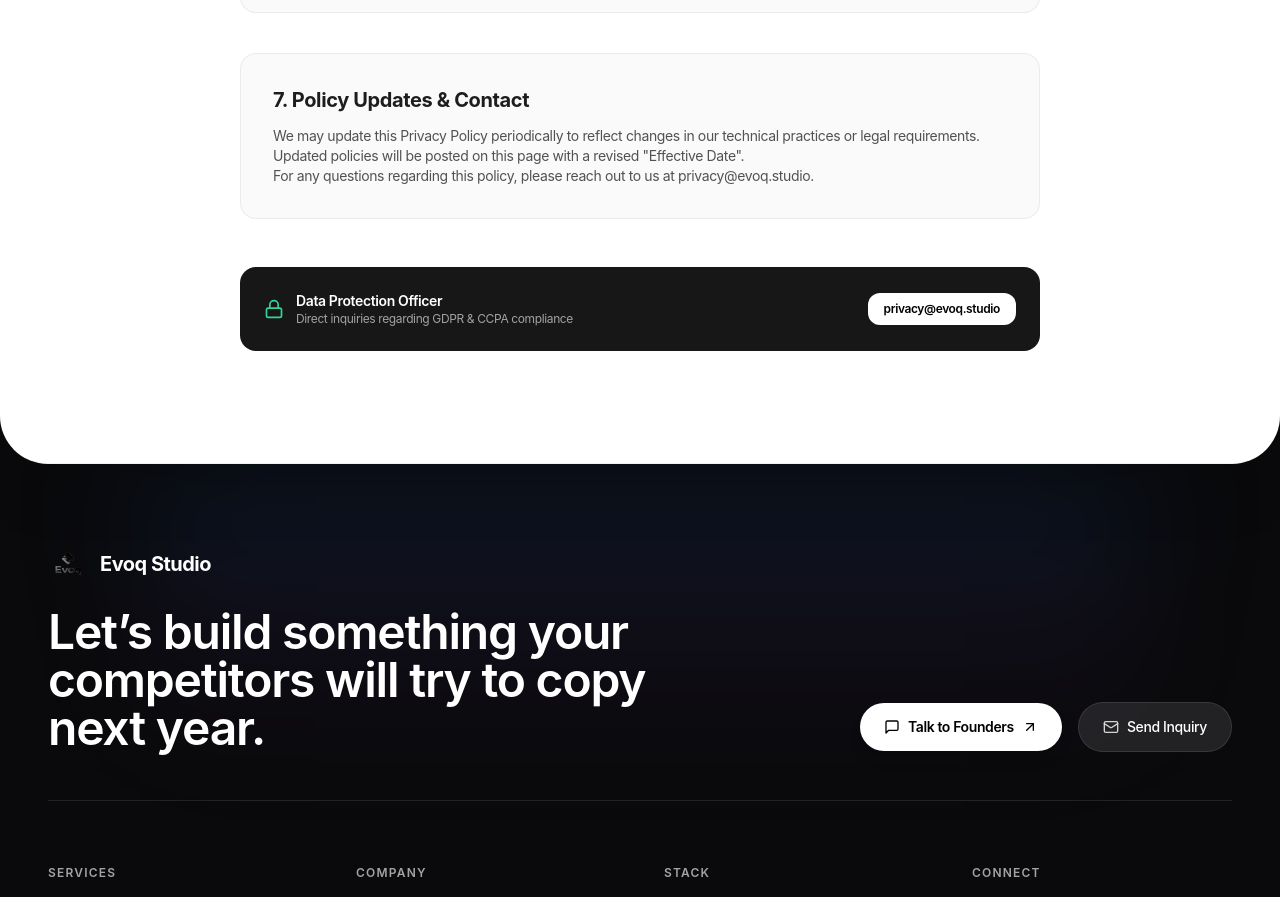
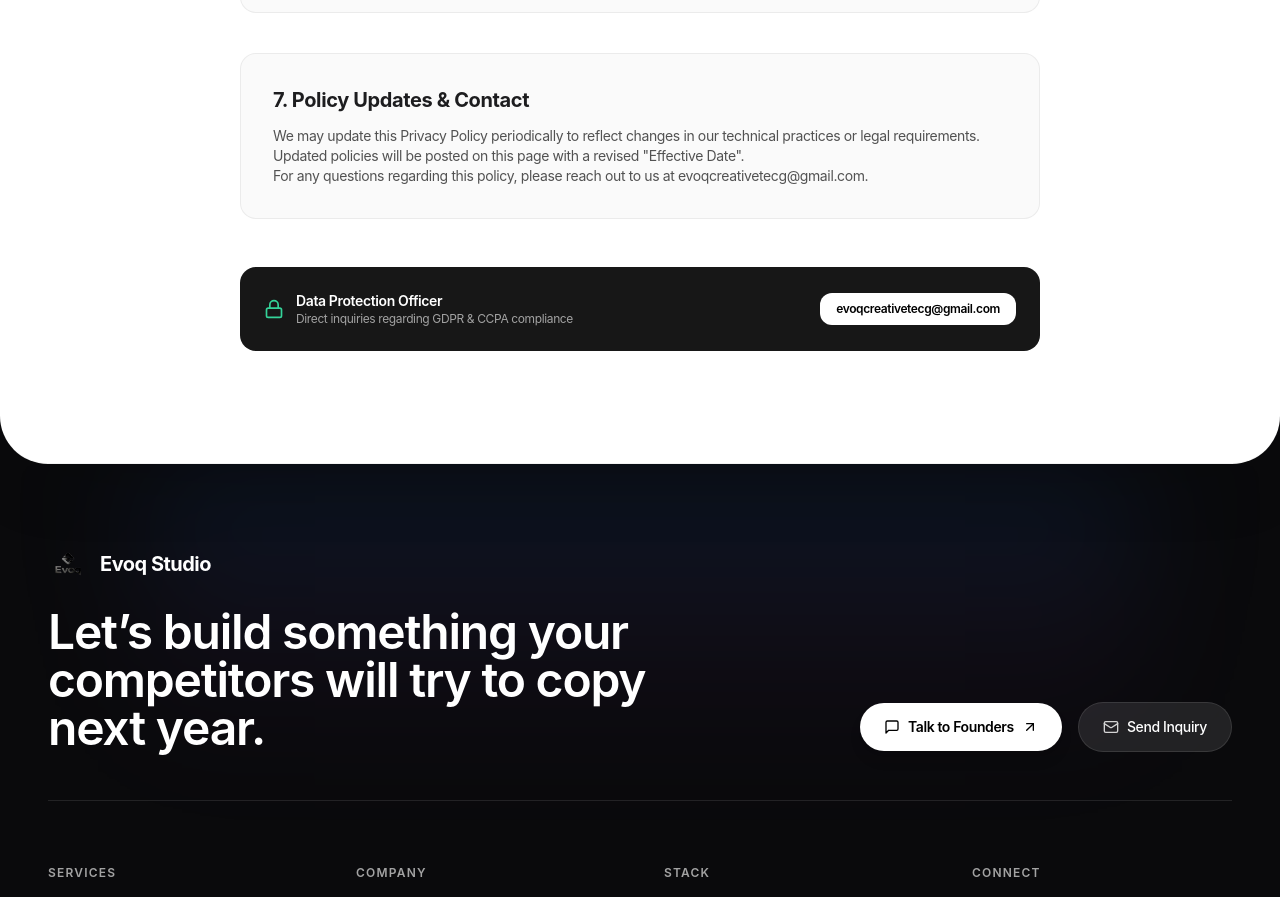
Before and after one commit to Asta39/evoqstudios, a Next.js app: page /privacy-policy in a window 1280 px wide. Shown: the part 1881-2778 px from the top of the page. Built offline with nearby package versions, Linux system fonts and the light colour scheme.

Commit message:
Update registered studio domain to evoqcreative.co.ke across metadata, sitemap.xml, robots.txt, and legal pages

```diff
--- a/app/layout.jsx
+++ b/app/layout.jsx
@@ -1,7 +1,7 @@
 import "./globals.css";
 
 export const metadata = {
-  metadataBase: new URL("https://evoq.studio"),
+  metadataBase: new URL("https://evoqcreative.co.ke"),
   title: {
     default: "Evoq Studio — Software Engineering, Digital Platforms & AI Systems",
     template: "%s | Evoq Studio",
@@ -18,7 +18,7 @@
     "Nairobi Kenya Tech Studio",
     "Enterprise Software Solutions",
   ],
-  authors: [{ name: "Evoq Studio", url: "https://evoq.studio" }],
+  authors: [{ name: "Evoq Studio", url: "https://evoqcreative.co.ke" }],
   creator: "Evoq Studio",
   publisher: "Evoq Studio",
   formatDetection: {
@@ -35,7 +35,7 @@
     title: "Evoq Studio — Software Engineering, Digital Platforms & AI Systems",
     description:
       "Boutique digital studio engineering performance-first web applications, enterprise ERP systems, and autonomous AI workflows.",
-    url: "https://evoq.studio",
+    url: "https://evoqcreative.co.ke",
     siteName: "Evoq Studio",
     images: [
       {
@@ -72,9 +72,9 @@
   "@context": "https://schema.org",
   "@type": "ProfessionalService",
   name: "Evoq Studio",
-  image: "https://evoq.studio/evoq-logo.png",
-  "@id": "https://evoq.studio/#organization",
-  url: "https://evoq.studio",
+  image: "https://evoqcreative.co.ke/evoq-logo.png",
+  "@id": "https://evoqcreative.co.ke/#organization",
+  url: "https://evoqcreative.co.ke",
   telephone: "+254115706542",
   email: "evoqcreativetecg@gmail.com",
   priceRange: "$$$",
--- a/app/privacy-policy/page.jsx
+++ b/app/privacy-policy/page.jsx
@@ -51,12 +51,12 @@
     • Right of Access & Portability: Request copies of all personal data held by Evoq Studio in a structured JSON format.
     • Right to Erasure: Request the permanent deletion of your project inquiries and contact history ("Right to be Forgotten").
     • Right to Correction: Request immediate rectification of inaccurate contact details.
-    To exercise any of these rights, contact our Data Protection Officer at privacy@evoq.studio.`,
+    To exercise any of these rights, contact our Data Protection Officer at evoqcreativetecg@gmail.com.`,
   },
   {
     title: "7. Policy Updates & Contact",
     content: `We may update this Privacy Policy periodically to reflect changes in our technical practices or legal requirements. Updated policies will be posted on this page with a revised "Effective Date".
-    For any questions regarding this policy, please reach out to us at privacy@evoq.studio.`,
+    For any questions regarding this policy, please reach out to us at evoqcreativetecg@gmail.com.`,
   },
 ];
 
@@ -107,10 +107,10 @@
               </div>
             </div>
             <a
-              href="mailto:privacy@evoq.studio"
+              href="mailto:evoqcreativetecg@gmail.com"
               className="px-4 py-2 rounded-xl bg-white text-black font-semibold text-xs hover:bg-neutral-200 transition-colors shrink-0"
             >
-              privacy@evoq.studio
+              evoqcreativetecg@gmail.com
             </a>
           </div>
         </section>
--- a/app/robots.js
+++ b/app/robots.js
@@ -7,6 +7,6 @@
       allow: "/",
       disallow: ["/api/", "/_next/"],
     },
-    sitemap: "https://evoq.studio/sitemap.xml",
+    sitemap: "https://evoqcreative.co.ke/sitemap.xml",
   };
 }
--- a/app/sitemap.js
+++ b/app/sitemap.js
@@ -1,7 +1,7 @@
 export const dynamic = "force-static";
 
 export default function sitemap() {
-  const baseUrl = "https://evoq.studio";
+  const baseUrl = "https://evoqcreative.co.ke";
 
   const routes = [
     "",
--- a/app/terms-of-service/page.jsx
+++ b/app/terms-of-service/page.jsx
@@ -92,10 +92,10 @@
               </div>
             </div>
             <a
-              href="mailto:hello@evoq.studio"
+              href="mailto:evoqcreativetecg@gmail.com"
               className="px-4 py-2 rounded-xl bg-white text-black font-semibold text-xs hover:bg-neutral-200 transition-colors shrink-0"
             >
-              hello@evoq.studio
+              evoqcreativetecg@gmail.com
             </a>
           </div>
         </section>
```
